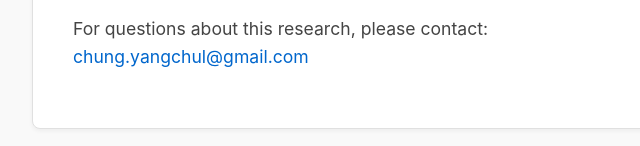
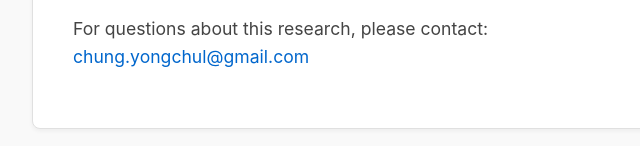
Before and after one commit to workingoutnerd/workingoutnerd.github.io, a plain HTML site: page index.html in a window 1280 px wide. Shown: the part 881-1027 px from the top of the page, 167-807 px from the left. Drawn offline with Linux system fonts and the light colour scheme.

Commit message:
Update index.html

```diff
--- a/index.html
+++ b/index.html
@@ -92,7 +92,7 @@
         <div class="contact">
             <h2>Get in Touch</h2>
             <p>For questions about this research, please contact:<br>
-                <a href="mailto:chung.yangchul@gmail.com">chung.yangchul@gmail.com</a>
+                <a href="mailto:chung.yongchul@gmail.com">chung.yongchul@gmail.com</a>
             </p>
         </div>
 
```
